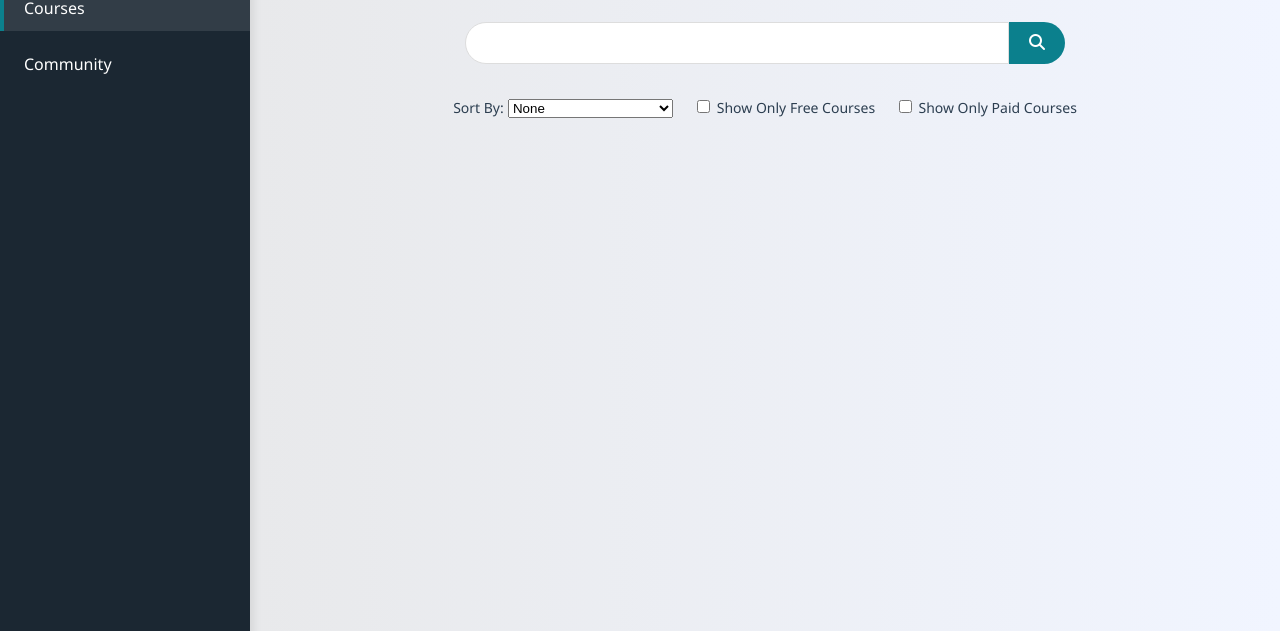
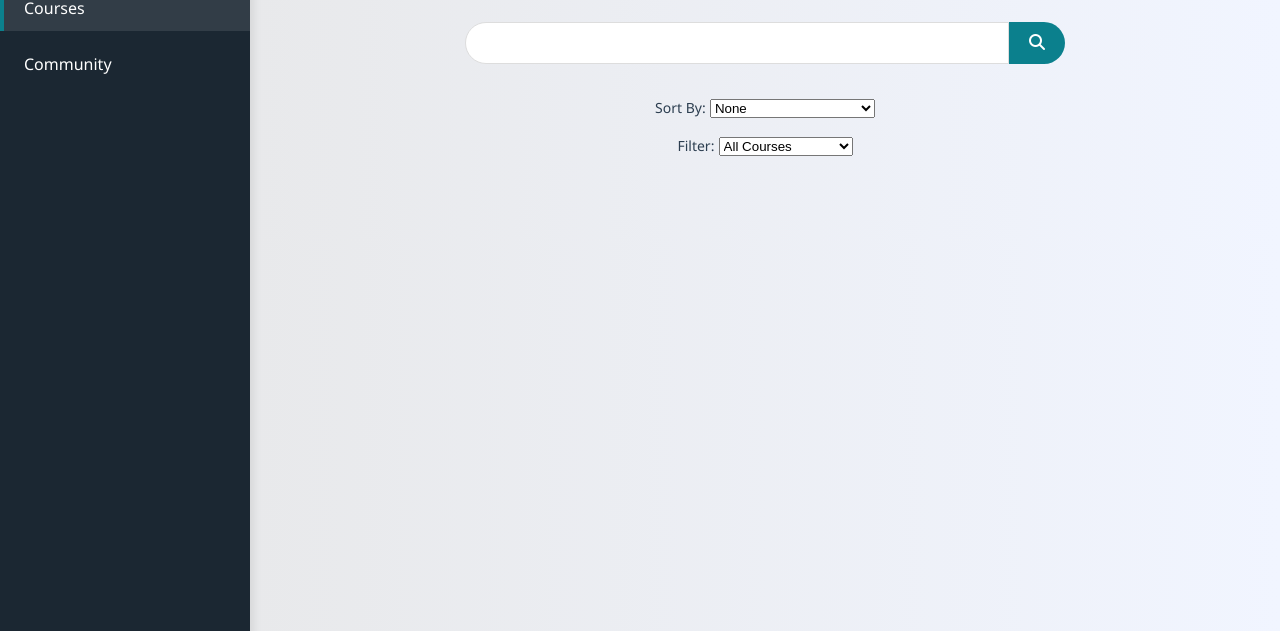
Before and after one commit to natekark/e-learning-platform, a website: page public/courses.html in a window 1280 px wide. Shown: the part 169-800 px from the top of the page. Drawn offline with Linux system fonts and the light colour scheme; no server answers.

Commit message:
Updated courses.html to show filter options in a dropdown

```diff
--- a/public/courses.html
+++ b/public/courses.html
@@ -474,8 +474,9 @@
     </div>
 
     <!-- Sorting and Filtering Controls -->
-    <div id="sortFilterControls" style="margin-bottom: 2rem; text-align: center;">
+    <div id="sortFilterControls" style="margin-bottom: 2rem; text-align: center; display: flex; flex-direction: column; align-items: center; gap: 1rem;">
       <!-- Sorting Dropdown -->
+      <div>
         <label for="sortBy">Sort By:</label>
         <select id="sortBy" onchange="loadCourses()">
           <option value="none">None</option>
@@ -484,14 +485,17 @@
           <option value="popularityHighToLow">Popularity (High to Low)</option>
           <option value="popularityLowToHigh">Popularity (Low to High)</option>
         </select>
+      </div>
 
-      <!-- Filter Checkboxes -->
-      <label style="margin-left: 1rem;">
-        <input type="checkbox" id="filterFree" onchange="loadCourses()"> Show Only Free Courses
-      </label>
-      <label style="margin-left: 1rem;">
-        <input type="checkbox" id="filterPaid" onchange="loadCourses()"> Show Only Paid Courses
-      </label>
+      <!-- Filter Dropdown -->
+      <div>
+        <label for="filterType">Filter:</label>
+        <select id="filterType" onchange="loadCourses()">
+          <option value="all">All Courses</option>
+          <option value="free">Free Courses Only</option>
+          <option value="paid">Paid Courses Only</option>
+        </select>
+      </div>
     </div>
 
     <!-- Add Course Button (only for admin) -->
@@ -572,12 +576,11 @@
         let courses = data.courses;
 
         // Apply Filters
-        const filterFree = document.getElementById('filterFree').checked;
-        const filterPaid = document.getElementById('filterPaid').checked;
+        const filterType = document.getElementById('filterType').value;
 
-        if (filterFree && !filterPaid) {
+        if (filterType === 'free') {
           courses = courses.filter(course => course.creditsRequired === 0);
-        } else if (filterPaid && !filterFree) {
+        } else if (filterType === 'paid') {
           courses = courses.filter(course => course.creditsRequired > 0);
         }
 
```
Lines whose indentation alone changed are shown as unchanged.
